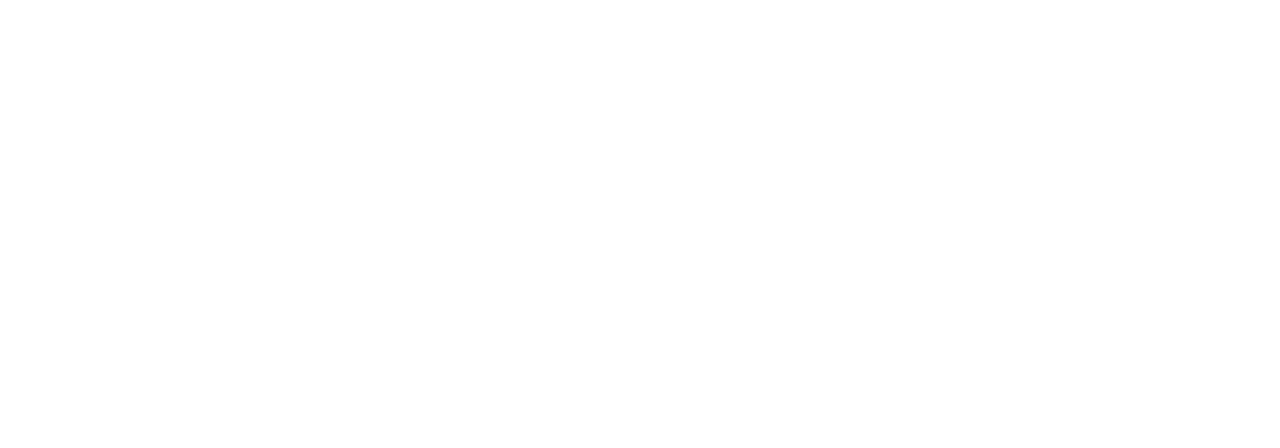
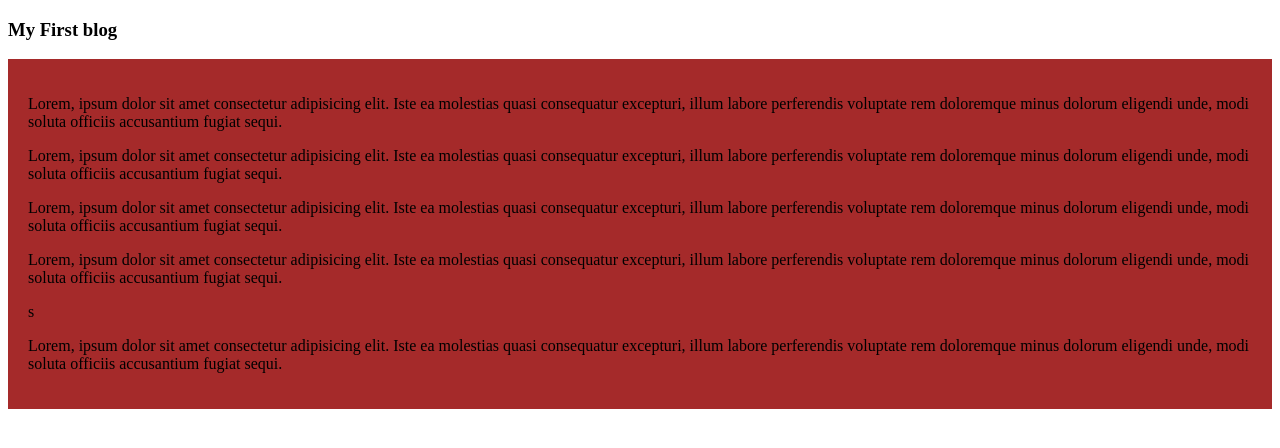
Before and after one commit to jobaerjubu/My-first-website, a plain HTML site: page index.html in a window 1280 px wide. Drawn offline with Linux system fonts and the light colour scheme.

Commit message:
aadded the first blog

```diff
--- a/index.html
+++ b/index.html
@@ -4,8 +4,16 @@
     <meta charset="UTF-8">
     <meta name="viewport" content="width=device-width, initial-scale=1.0">
     <title>My first Simple website </title>
+    <link rel="stylesheet" href="style/styl.css">
 </head>
 <body>
 
+    <h3>My First blog</h3>
+<div><p>Lorem, ipsum dolor sit amet consectetur adipisicing elit. Iste ea molestias quasi consequatur excepturi, illum labore perferendis voluptate rem doloremque minus dolorum eligendi unde, modi soluta officiis accusantium fugiat sequi.</p>
+     <p>Lorem, ipsum dolor sit amet consectetur adipisicing elit. Iste ea molestias quasi consequatur excepturi, illum labore perferendis voluptate rem doloremque minus dolorum eligendi unde, modi soluta officiis accusantium fugiat sequi.</p>
+     <p>Lorem, ipsum dolor sit amet consectetur adipisicing elit. Iste ea molestias quasi consequatur excepturi, illum labore perferendis voluptate rem doloremque minus dolorum eligendi unde, modi soluta officiis accusantium fugiat sequi.</p>
+     <p>Lorem, ipsum dolor sit amet consectetur adipisicing elit. Iste ea molestias quasi consequatur excepturi, illum labore perferendis voluptate rem doloremque minus dolorum eligendi unde, modi soluta officiis accusantium fugiat sequi.</p>
+     s<p>Lorem, ipsum dolor sit amet consectetur adipisicing elit. Iste ea molestias quasi consequatur excepturi, illum labore perferendis voluptate rem doloremque minus dolorum eligendi unde, modi soluta officiis accusantium fugiat sequi.</p>
+</div>
 </body>
 </html>
--- /dev/null
+++ b/style/styl.css
@@ -0,0 +1,8 @@
+h3{
+    color: blue];
+
+}
+div{
+    background-color: brown;
+    padding: 20px;
+}
```
